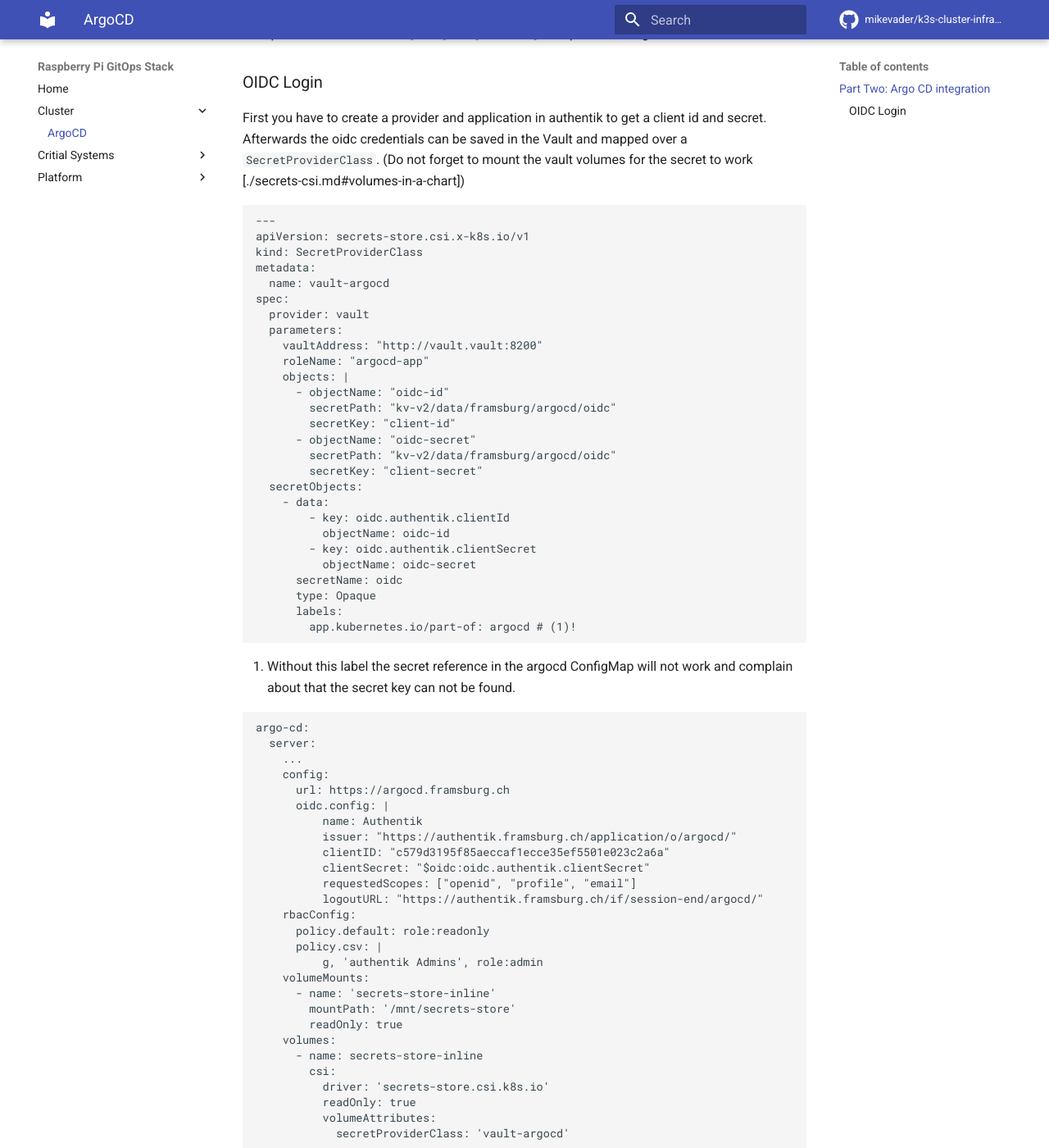
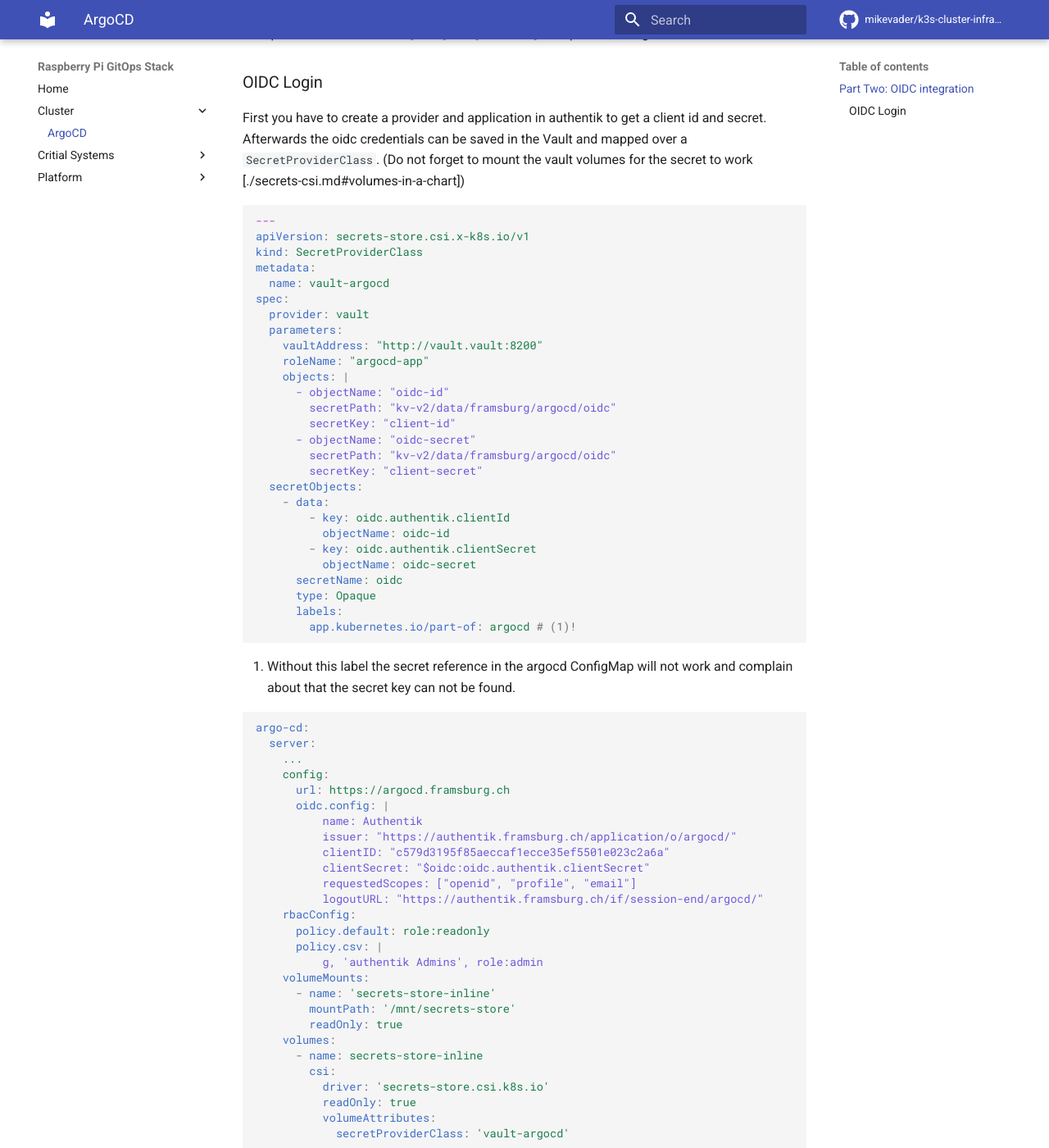
Before and after one commit to mikevader/k3s-cluster-infra-apps, an MkDocs documentation site: the page built from docs/argocd.md, in a window 1280 px wide and 1400 px high, scrolled down 203 px. Shown: the whole window at 82% size. Built offline with MkDocs 1.6.1 and Material for MkDocs 9.7.7, drawn with Linux system fonts in a browser that asks for light colours; some of the changed text lies outside the part shown.

Commit message:
Update docs

```diff
--- a/docs/argocd.md
+++ b/docs/argocd.md
@@ -1,6 +1,6 @@
 # Argo CD
 
-## Part Two: Argo CD integration
+## Part Two: OIDC integration
 
 This part should follow after [Vault] and [Authentik] are up and running.
 
--- a/mkdocs.yaml
+++ b/mkdocs.yaml
@@ -11,8 +11,14 @@
     repo: fontawesome/brands/github
 
 markdown_extensions:
+  - pymdownx.highlight:
+      anchor_linenums: true
+  - pymdownx.details
+  - pymdownx.inlinehilite
+  - pymdownx.snippets
+  - pymdownx.superfences
   - abbr
-  - pymdownx.snippets
+  - admonition
 
 
 nav:
```
